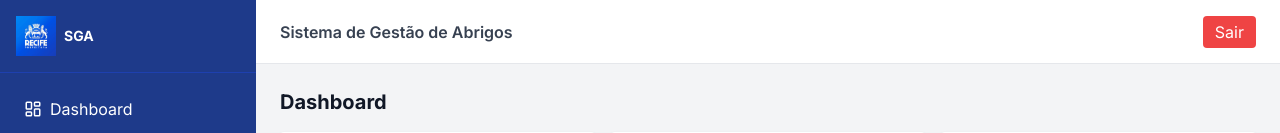
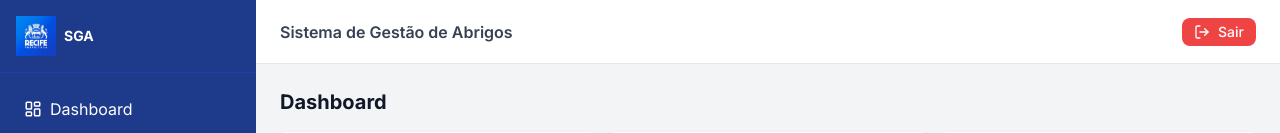
Before and after one commit to RafaSport/sga, a Next.js app: page / in a window 1280 px wide. Shown: the top 133 px of the page. Built offline with nearby package versions, Linux system fonts and the light colour scheme; no server answers.

Commit message:
feat: implementa Button com variantes e aplica no header

```diff
--- a/src/components/layout/Header.tsx
+++ b/src/components/layout/Header.tsx
@@ -1,5 +1,7 @@
 'use client';
 
+import Button from '@/components/ui/Button';
+import { LogOut } from 'lucide-react';
 import { signOut, useSession } from 'next-auth/react';
 
 export default function Header() {
@@ -7,11 +9,14 @@ export default function Header() {
 
     return (
         <header className="h-16 bg-white border-b flex items-center justify-between px-6">
+            {/* Título */}
             <h1 className="font-semibold text-gray-700">
                 Sistema de Gestão de Abrigos
             </h1>
 
+            {/* Usuário + Ações */}
             <div className="flex items-center gap-4">
+                {/* Dados do usuário */}
                 <div className="text-right">
                     <p className="text-sm font-medium">{session?.user?.nome}</p>
                     <p className="text-xs text-gray-500">
@@ -19,12 +24,15 @@ export default function Header() {
                     </p>
                 </div>
 
-                <button
+                {/* Botão de sair usando design system */}
+                <Button
+                    variant="danger"
+                    size="sm"
                     onClick={() => signOut()}
-                    className="bg-red-500 text-white px-3 py-1 rounded"
+                    icon={<LogOut size={16} />}
                 >
                     Sair
-                </button>
+                </Button>
             </div>
         </header>
     );
--- a/src/components/ui/Button.tsx
+++ b/src/components/ui/Button.tsx
@@ -2,27 +2,77 @@ import { ReactNode } from 'react';
 
 interface ButtonProps {
     children: ReactNode;
+    variant?: 'primary' | 'danger' | 'ghost';
+    size?: 'sm' | 'md';
+    type?: 'button' | 'submit';
     onClick?: () => void;
-    type?: 'button' | 'submit';
     loading?: boolean;
     icon?: ReactNode;
 }
 
+/*
+========================================================
+BOTÃO PADRÃO DO SISTEMA (DESIGN SYSTEM)
+
+- Centraliza estilos de botão
+- Evita repetição de classes
+- Permite padronização visual
+
+VARIANTES:
+- primary → ação principal (azul)
+- danger → ação destrutiva (vermelho)
+- ghost → botão neutro (sem fundo)
+
+TAMANHOS:
+- sm → usado em header, tabelas
+- md → usado em formulários
+
+========================================================
+*/
+
 export default function Button({
     children,
+    variant = 'primary',
+    size = 'md',
+    type = 'button',
     onClick,
-    type = 'button',
     loading = false,
     icon,
 }: ButtonProps) {
+    // ==========================
+    // VARIANTES DE COR
+    // ==========================
+    const variants = {
+        primary: 'bg-blue-600 text-white hover:bg-blue-700',
+        danger: 'bg-red-500 text-white hover:bg-red-600',
+        ghost: 'bg-transparent text-gray-700 hover:bg-gray-100',
+    };
+
+    // ==========================
+    // TAMANHOS
+    // ==========================
+    const sizes = {
+        sm: 'px-3 py-1 text-sm',
+        md: 'px-4 py-2 text-base',
+    };
+
     return (
         <button
             type={type}
             onClick={onClick}
             disabled={loading}
-            className="flex items-center justify-center gap-2 bg-blue-600 text-white p-3 rounded-lg font-semibold hover:bg-blue-700 transition disabled:opacity-50"
+            className={`
+                flex items-center justify-center gap-2
+                rounded-lg font-medium transition
+                ${variants[variant]}
+                ${sizes[size]}
+                ${loading ? 'opacity-50 cursor-not-allowed' : ''}
+            `}
         >
-            {icon}
+            {/* Ícone opcional */}
+            {icon && <span>{icon}</span>}
+
+            {/* Texto do botão */}
             {loading ? 'Carregando...' : children}
         </button>
     );
```
